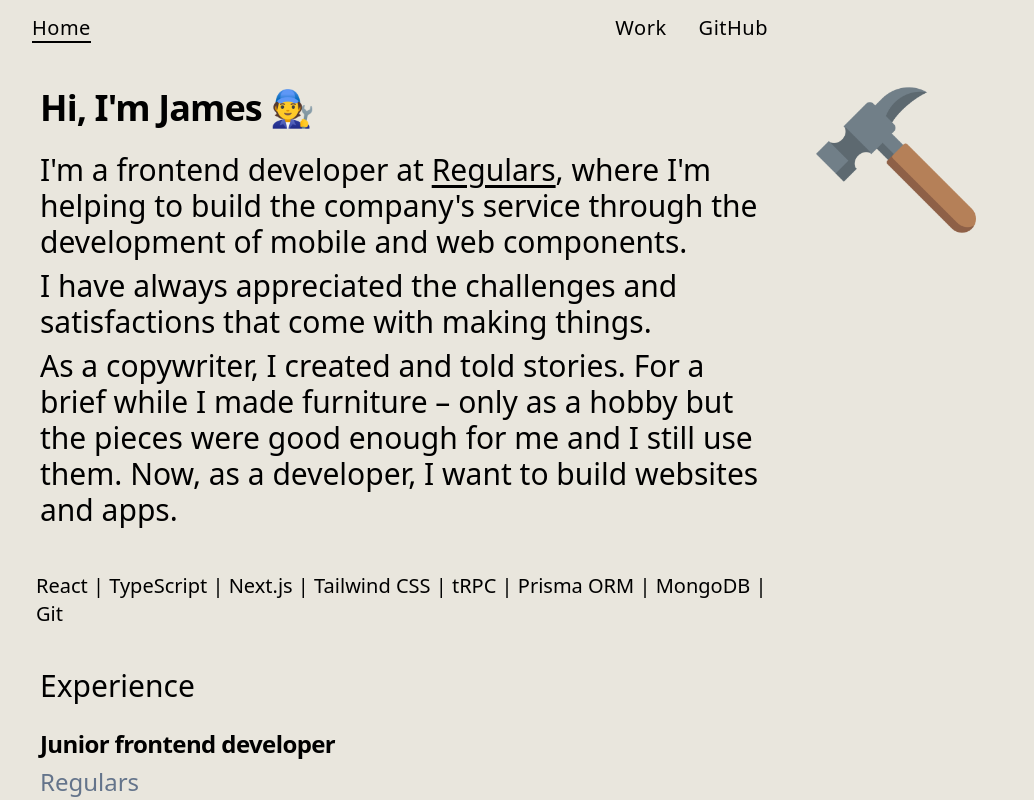
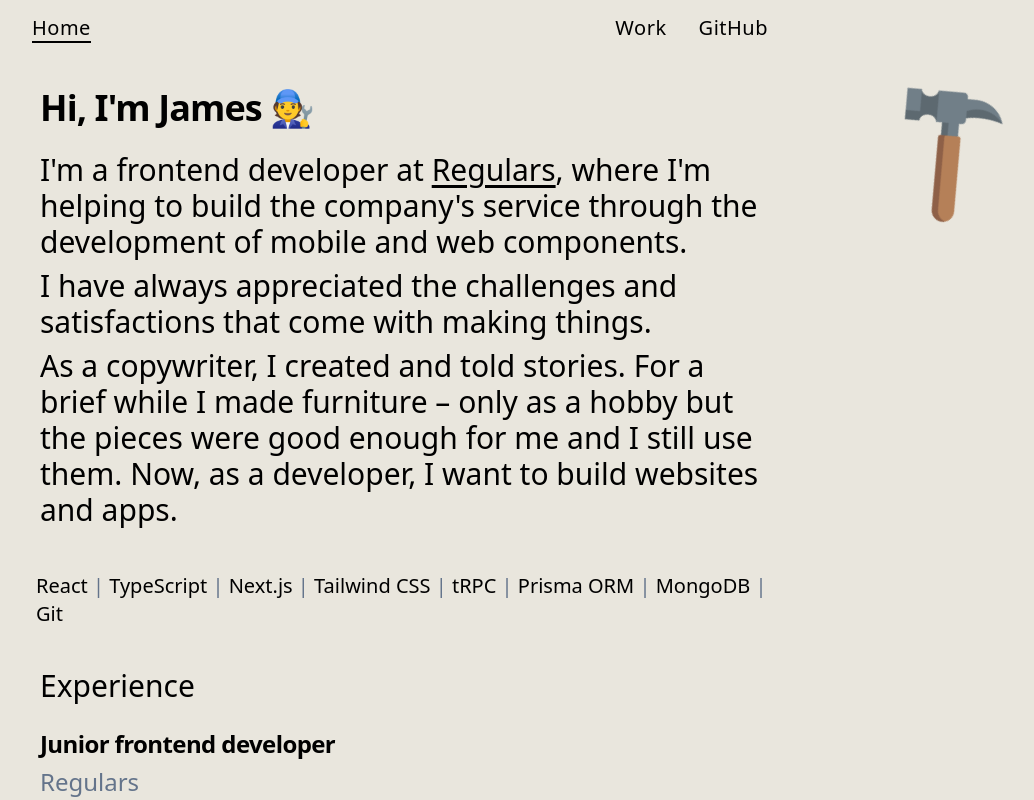
Before and after one commit to Lopside95/james-site, a Next.js app: page / in a window 1280 px wide. Shown: the top 800 px of the page, without its empty margins (240-1274 px from the left). Built offline with nearby package versions, Linux system fonts and the light colour scheme.

Commit message:
feat: functional hammer swing

```diff
--- a/src/components/hammer.tsx
+++ b/src/components/hammer.tsx
@@ -1,25 +1,31 @@
-import { motion, useScroll } from "framer-motion";
+import { motion, useScroll, useTransform } from "framer-motion";
 import Image from "next/image";
 
 const Hammer = () => {
-  const scrollProgress = useScroll();
+  const { scrollYProgress, scrollY } = useScroll();
+
+  //   const swingHammer = useTransform(scrollYProgress, [0, 1], [-45, 45]);
+  //   const swingHammer = useTransform(scrollYProgress, [0, 1], [60, -45]);
+  //   const swingHammer = useTransform(scrollY, [0, 500], [60, -45]);
+
+  const swingHammer = useTransform(scrollY, (val) => {
+    const swing = 600;
+    const progress = val % swing;
+    return progress < 300 ? 50 - progress * 0.5 : 50 - (600 - progress) * 0.5;
+  });
 
   return (
     <motion.div
-    //   animate={{
-    //     x: 49,
-    //     y: -4,
-    //     scale: 1,
-    //     rotate: 0,
-    //   }}
+      style={{
+        x: 49,
+        y: -4,
+        scale: 1,
+        rotate: swingHammer,
+      }}
+      className="fixed right-20 top-20 w-32"
+      //   style={{ rotateY: scrollYProgress }}
     >
-      <Image
-        alt=""
-        className="fixed right-16 top-20 w-40"
-        height={400}
-        src="/hammer.png"
-        width={400}
-      />
+      <Image alt="" className="" height={400} src="/hammer.png" width={400} />
     </motion.div>
   );
 };
--- a/src/components/home/techStack.tsx
+++ b/src/components/home/techStack.tsx
@@ -50,7 +50,10 @@ const TechStack = () => {
           {stack.map((x) => {
             return (
               <span key="">
-                {x} {x !== "Git" && "|"}{" "}
+                {x}{" "}
+                {x !== "Git" && (
+                  <span className="text-muted-foreground">|</span>
+                )}{" "}
               </span>
             );
           })}
--- /dev/null
+++ b/src/components/nail.tsx
@@ -0,0 +1,5 @@
+const Nail = () => {
+  return <div></div>;
+};
+
+export default Nail;
--- a/src/components/work/heroBuilder.tsx
+++ b/src/components/work/heroBuilder.tsx
@@ -17,11 +17,7 @@ const HeroBuilder = () => {
         <CardHeader className="sm:text-2xl text-2xl">
           <p>
             A full stack web app built with TypeScript, Next.js, tRPC and
-            Prisma.
-          </p>
-          <p className="">
-            I’ve used MongoDB as the database and the project also involves Zod
-            and React Hook Form.
+            Prisma, with MongoDB as the database.
           </p>
         </CardHeader>
         <CardContent>
--- a/src/pages/work.tsx
+++ b/src/pages/work.tsx
@@ -1,3 +1,4 @@
+import Hammer from "@/components/hammer";
 import { Separator } from "@ui/separator";
 import Copywriting from "@work/copywriting";
 import HeroBuilder from "@work/heroBuilder";
@@ -10,6 +11,7 @@ export default function Work() {
         <Separator className="my-10 bg-base-txtClr/40 w-full justify-self-center self-center" />
         <Copywriting />
       </div>
+      <Hammer />
     </div>
   );
 }
```
